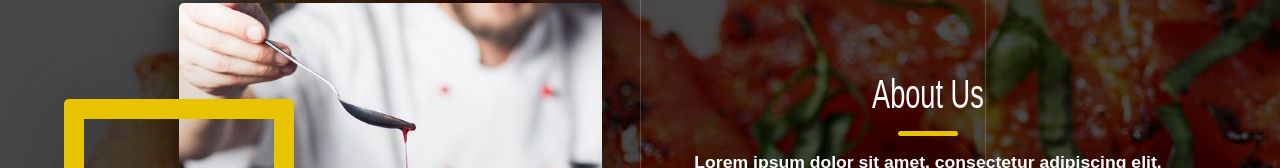
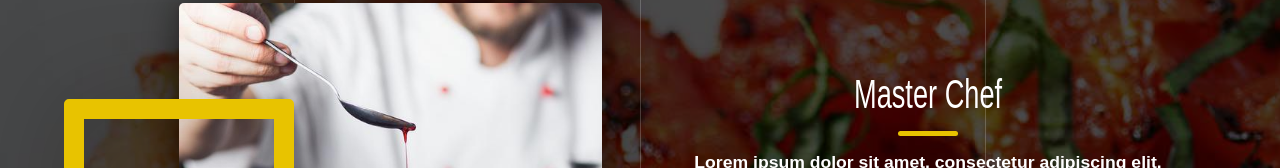
Before and after one commit to groxed/website, a plain HTML site: page index.html in a window 1280 px wide. Shown: the part 1494-1662 px from the top of the page. Drawn offline with Linux system fonts and the light colour scheme; a web font is replaced by a local one.

Commit message:
Update index.html

```diff
--- a/index.html
+++ b/index.html
@@ -78,7 +78,7 @@
 				<div class="yellowbox3"></div>
 			</div>
 			<div class = "txtcontainer3">
-				<p class="bigfont" style="font-size:1.7em; margin-bottom: 0.8em; color: white">About Us</p>
+				<p class="bigfont" style="font-size:1.7em; margin-bottom: 0.8em; color: white">Master Chef</p>
 				<div class="divider"></div>
 				<p style="font-weight: bold; font-size:1.1em; line-height: 1.5; margin-top: 0.6em; color: white" class="smallfont">Lorem ipsum dolor sit amet, consectetur adipiscing elit. Etiam aliquet eu eros id dapibus. Quisque ut augue in ipsum rhoncus bibendum. </p><p class="smallfont" style="font-size:0.9em;line-height:1.9;margin-top:1em;color: white">Sed aliquet vulputate lacus faucibus aliquam. Cras non vestibulum orci, ut blandit neque. Proin at placerat sapien. Duis ac lacus lobortis arcu viverra commodo. Donec est lectus, pharetra id nulla nec, semper pulvinar nunc. Mauris vel purus vel purus varius aliquam. Proin ut consectetur nulla.</p>
 			</div>
```
